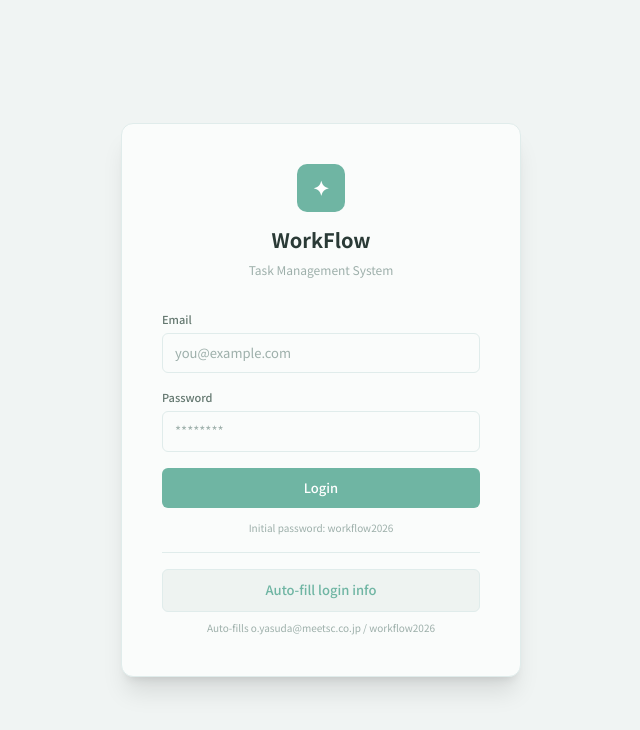
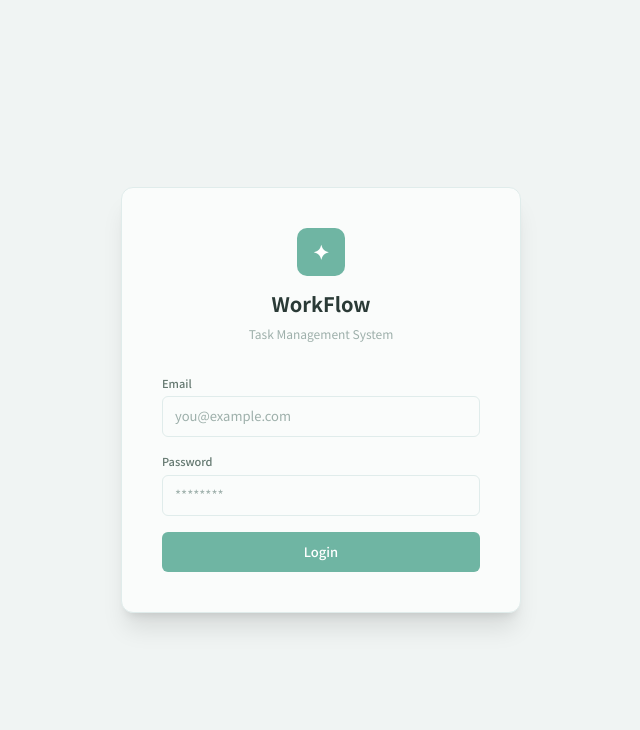
Before and after one commit to marbeau17/TaskManagement, a Next.js app: page /login in a window 1280 px wide. Shown: the top 730 px of the page, without its empty margins (319-959 px from the left). Built offline with nearby package versions, Linux system fonts and the light colour scheme; no server answers.

Commit message:
fix: remove initial password hint and demo login from login page
Co-Authored-By: Claude Opus 4.6 (1M context) <noreply@anthropic.com>

```diff
--- a/src/app/(auth)/login/page.tsx
+++ b/src/app/(auth)/login/page.tsx
@@ -132,24 +132,6 @@ export default function LoginPage() {
           </button>
         </form>
 
-        {/* Hint text */}
-        <p className="text-[10px] text-text3 text-center mt-[12px]">
-          {t('auth.initialPassword')}
-        </p>
-
-        {/* Quick login button */}
-        <div className="mt-[16px] pt-[16px] border-t border-border2">
-          <button
-            type="button"
-            onClick={handleDemoLogin}
-            className="w-full py-[10px] text-[13px] text-mint bg-surf2 rounded-[6px] hover:bg-border2 transition-colors font-medium border border-border2"
-          >
-            {t('auth.autoFillLogin')}
-          </button>
-          <p className="text-[10px] text-text3 text-center mt-[8px]">
-            {t('auth.autoFillDescription')}
-          </p>
-        </div>
       </div>
     </div>
   )
```
